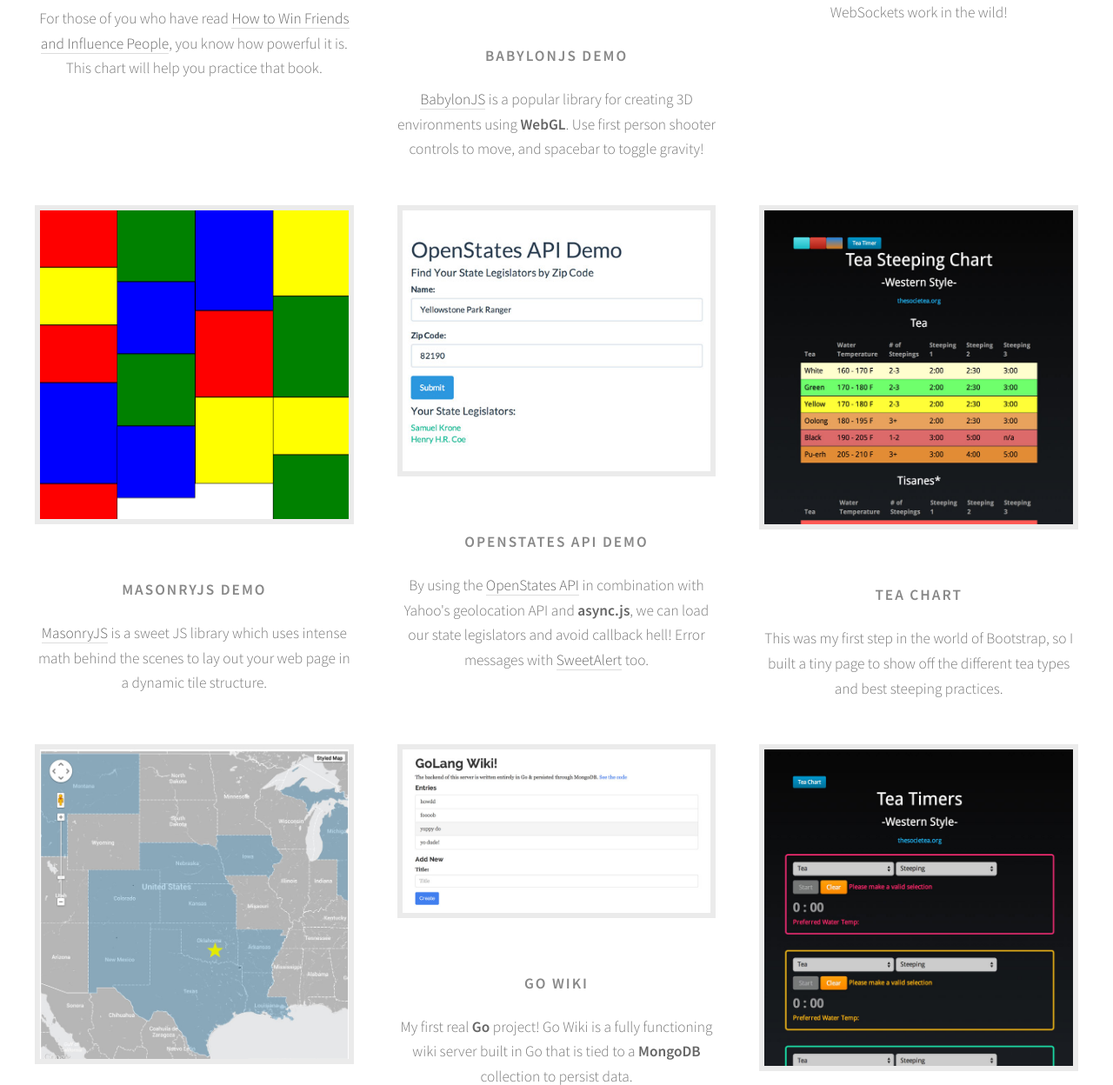
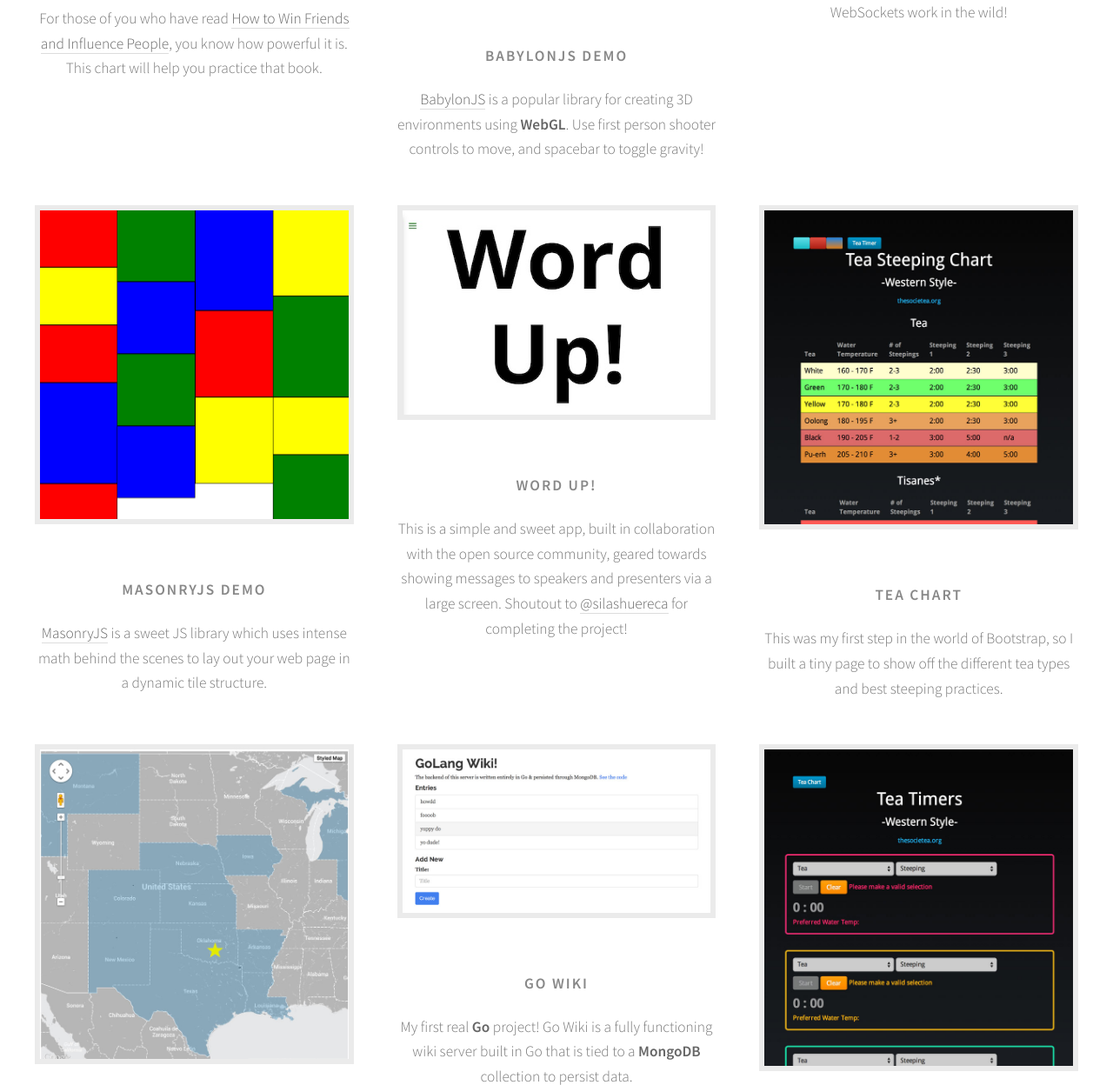
Before and after one commit to alkrauss48/labs, a PHP site: page / in a window 1280 px wide. Shown: the part 1035-2283 px from the top of the page at 87% size. Run offline with PHP 8.4, Linux system fonts and the light colour scheme.

Commit message:
Add Word Up to the labs list

```diff
--- a/index.php
+++ b/index.php
@@ -103,16 +103,15 @@
             <div class="4u">
               <!-- Feature -->
                 <section>
-                  <a href="/open-states-api" class="image featured"><img
-                    src="images/openstates_th.jpg" alt="" /></a>
+                  <a href="/word-up" class="image featured"><img
+                    src="images/word-up.jpg" alt="" /></a>
                   <header>
-                    <h3>OpenStates API Demo</h3>
+                    <h3>Word UP!</h3>
                   </header>
                   <p>
-                    By using the <a target="_blank" href="http://openstates.org/">OpenStates API</a>
-                    in combination with Yahoo's geolocation API and <strong>async.js</strong>, we can
-                    load our state legislators and avoid callback hell! Error messages with
-                    <a href="https://github.com/t4t5/sweetalert" target="_blank">SweetAlert</a> too.
+                    This is a simple and sweet app, built in collaboration with the open source community,
+                    geared towards showing messages to speakers and presenters via a large screen.
+                    Shoutout to <a href="https://github.com/silashuereca" target="_blank">@silashuereca</a> for completing the project!
                   </p>
                 </section>
             </div>
@@ -228,7 +227,7 @@
       <div id="footer-wrapper">
         <div id="footer" class="container">
           <header>
-            <h2>If you enjoyed these projects, <a target="blank" href="http://thesocietea.org">Check out my main site</a></h2>
+            <h2>If you enjoyed these projects, <a target="blank" href="https://thecodeboss.dev">Check out my main site</a></h2>
           </header>
             <div class="12u">
               <section>
@@ -236,17 +235,17 @@
                 design-based CMS sites to hardcore back-end apps and APIs. I
                 only post small personal demos and projects here, but if you want to
                 see the cool things I've done at various companies or larger
-                projects, check out my <a target="blank" href="http://thesocietea.org">main
+                projects, check out my <a target="blank" href="https://thecodeboss.dev">main
                 site</a> or my <a target="blank" href="https://github.com/alkrauss48">GitHub page</a></p>
                 <div style="text-align: center;" class="row">
+                  <div class="icon 4u fa-github">
+                    <a target="blank" href="https://github.com/alkrauss48"> alkrauss48</a>
+                  </div>
+                  <div class="icon 4u fa-link">
+                    <a target="blank" href="https://thecodeboss.dev"> thecodeboss.dev</a>
+                  </div>
                   <div class="icon 4u fa-envelope">
                     <a href="mailto:alkrauss48@gmail.com"> alkrauss48@gmail.com</a>
-                  </div>
-                  <div class="icon 4u fa-twitter">
-                    <a target="blank" href="https://twitter.com/thecodeboss"> @thecodeboss</a>
-                  </div>
-                  <div class="icon 4u fa-github">
-                    <a target="blank" href="https://github.com/alkrauss48"> alkrauss48</a>
                   </div>
                 </div>
               </section>
@@ -255,7 +254,7 @@
         </div>
         <div id="copyright" class="container">
           <ul class="links">
-            <li>&copy; <a href="http://thesocietea.org">Aaron Krauss</a>. All rights reserved.</li><li>Design: <a href="http://html5up.net">HTML5 UP</a></li>
+            <li>&copy; <a href="https://thecodeboss.dev">Aaron Krauss</a>. All rights reserved.</li>
           </ul>
         </div>
       </div>
```
Also changed, not shown: images/word-up.jpg (added).
